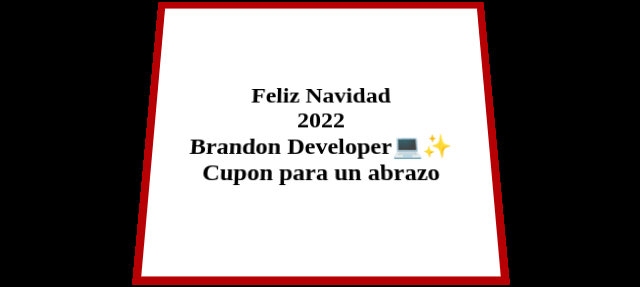
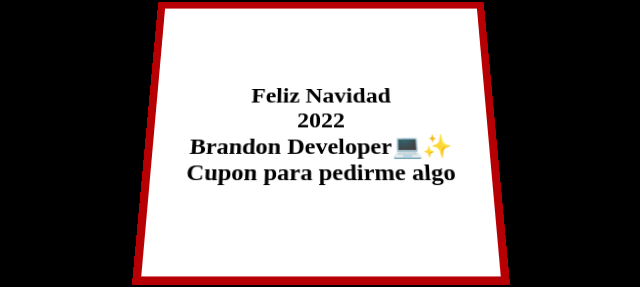
Before and after one commit to Brandon0902/invitaci-navide-a, a plain HTML site: page index.html in a window 1280 px wide. Shown: the part 420-707 px from the top of the page, without its empty margins (319-959 px from the left). Drawn offline with Linux system fonts and the light colour scheme; a script that the page names is missing.

Commit message:
Update index.html

```diff
--- a/index.html
+++ b/index.html
@@ -33,7 +33,7 @@
   </div>
   <div class="card card--front back" onclick="openCard();"></div>
   <div class="card card--front" onclick="openCard();">
-    <h2>Feliz Navidad<br>2022<br>Brandon Developer💻✨<br>Cupon para un abrazo</h2>
+    <h2>Feliz Navidad<br>2022<br>Brandon Developer💻✨<br>Cupon para pedirme algo</h2>
   </div>
 </div>
 
```
